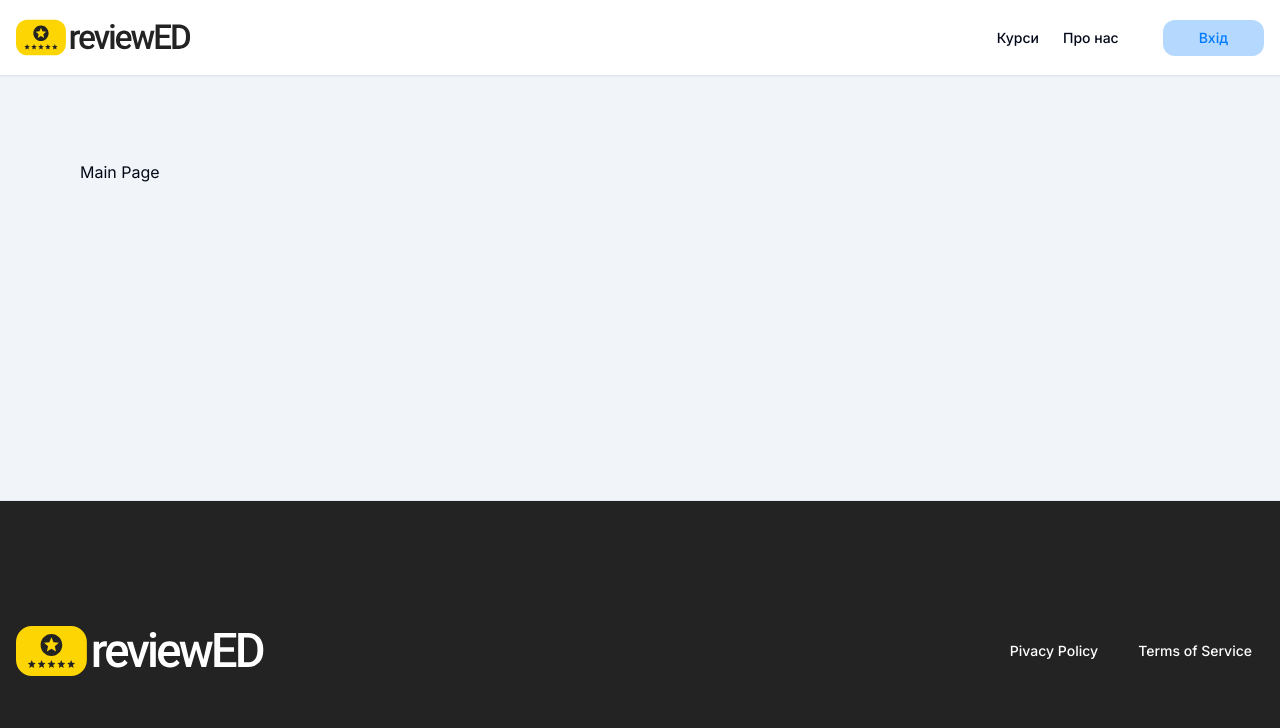
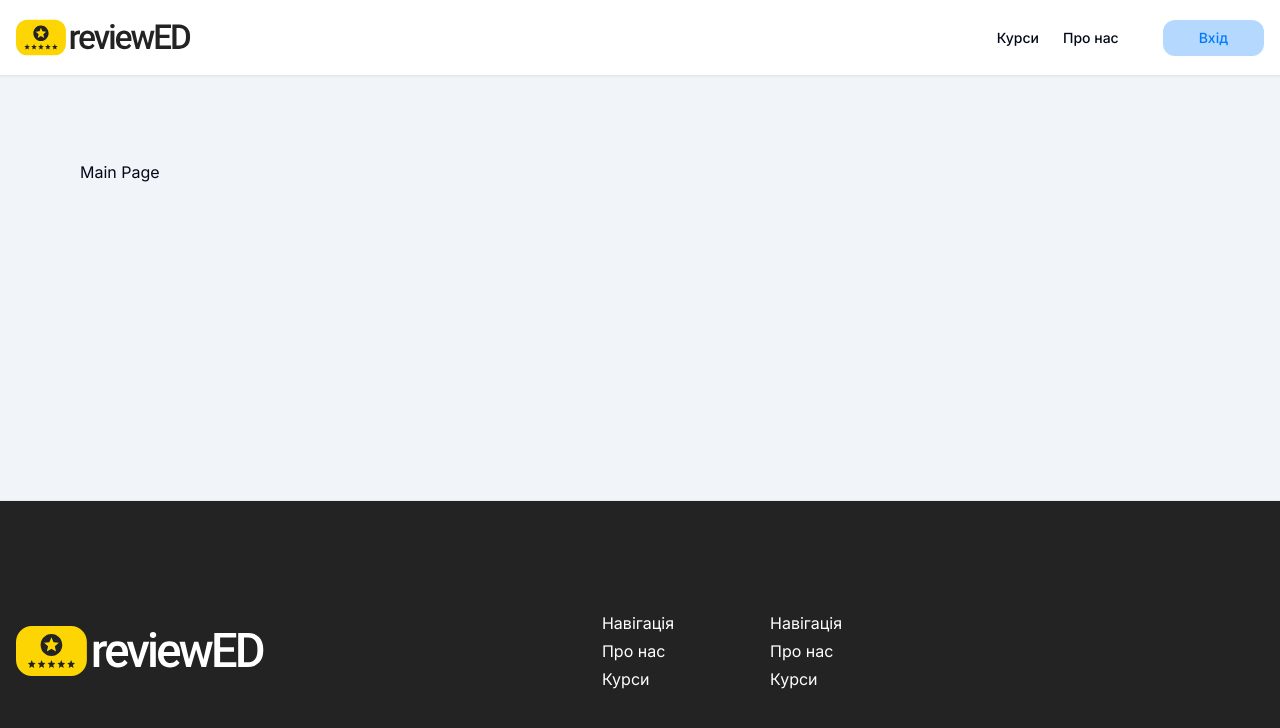
Before and after one commit to koddaks/reviewed-training-courses, a Next.js app: page / in a window 1280 px wide. Shown: the top 728 px of the page. Built offline with nearby package versions, Linux system fonts and the light colour scheme.

Commit message:
footer component

```diff
--- a/components/footer.tsx
+++ b/components/footer.tsx
@@ -1,18 +1,22 @@
-import { Button } from '@/components/ui/button';
 import { Logo } from './logo';
+import Link from 'next/link';
 
 const Footer = () => {
   return (
     <div className="flex flex-row fixed bottom-0 w-full h-[300px] p-4 border-t bg-black-1000 text-white">
-      <div className="md:max-w-screen-2xl lg:max-w-[1280px] mx-auto flex items-center w-full justify-between">
+      <div className="md:max-w-screen-2xl lg:max-w-[1280px] mx-auto flex items-center w-full">
         <Logo variant="white" />
-        <div className="space-x-4 md:block md:w-auto flex items-center justify-between w-full">
-          <Button size="sm" variant="ghost">
-            Pivacy Policy
-          </Button>
-          <Button size="sm" variant="ghost">
-            Terms of Service
-          </Button>
+        <div className="relative left-1/3 transform -translate-x-1/3 flex flex-row gap-24 justify-self-end">
+          <nav className="md:flex md:w-auto flex-col w-full gap-1 justify-start">
+            <p>Навігація</p>
+            <Link href="/about-us">Про нас</Link>
+            <Link href="/courses">Курси</Link>
+          </nav>
+          <nav className="md:flex md:w-auto flex-col w-full gap-1 justify-start">
+            <p>Навігація</p>
+            <Link href="/about-us">Про нас</Link>
+            <Link href="/courses">Курси</Link>
+          </nav>
         </div>
       </div>
     </div>
```
